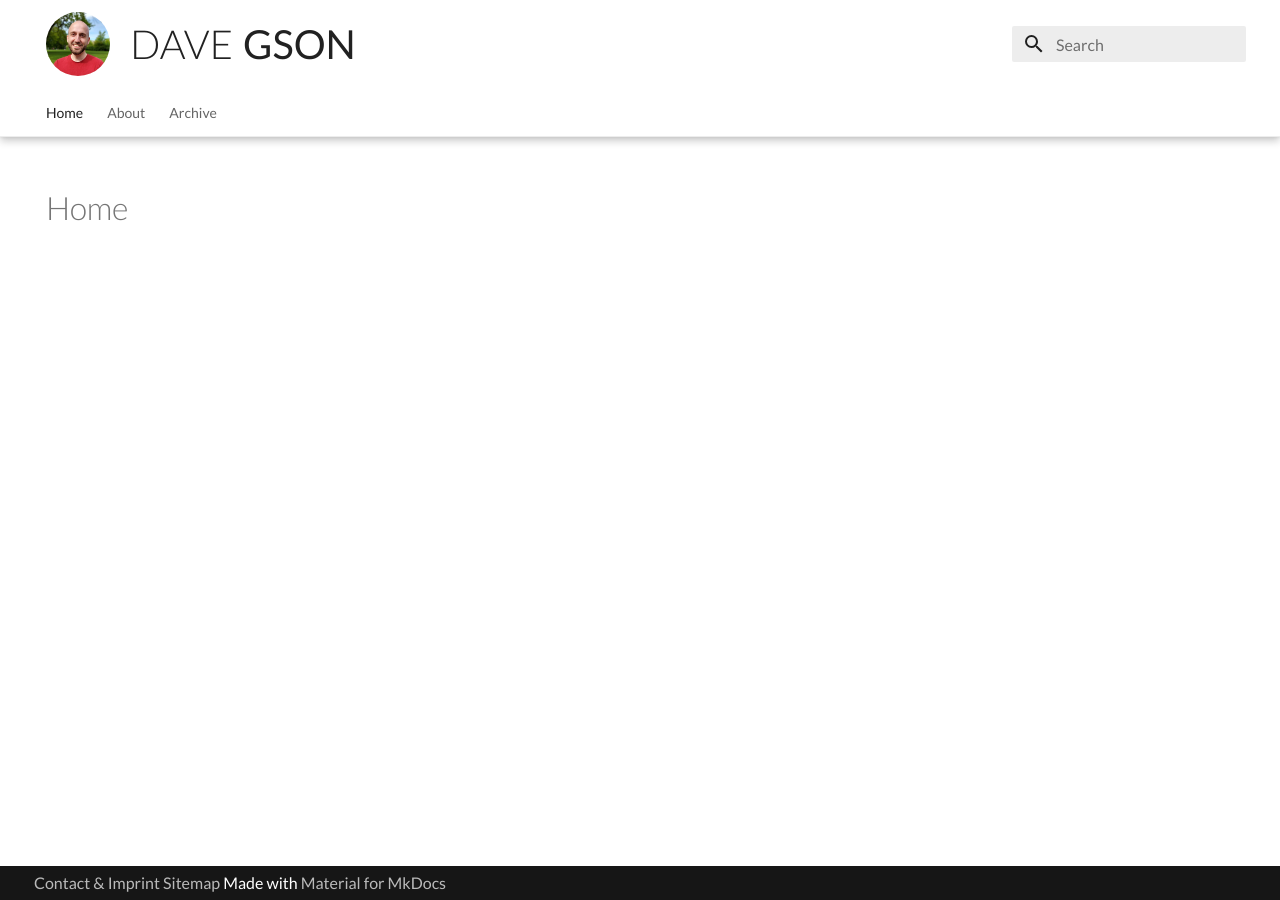
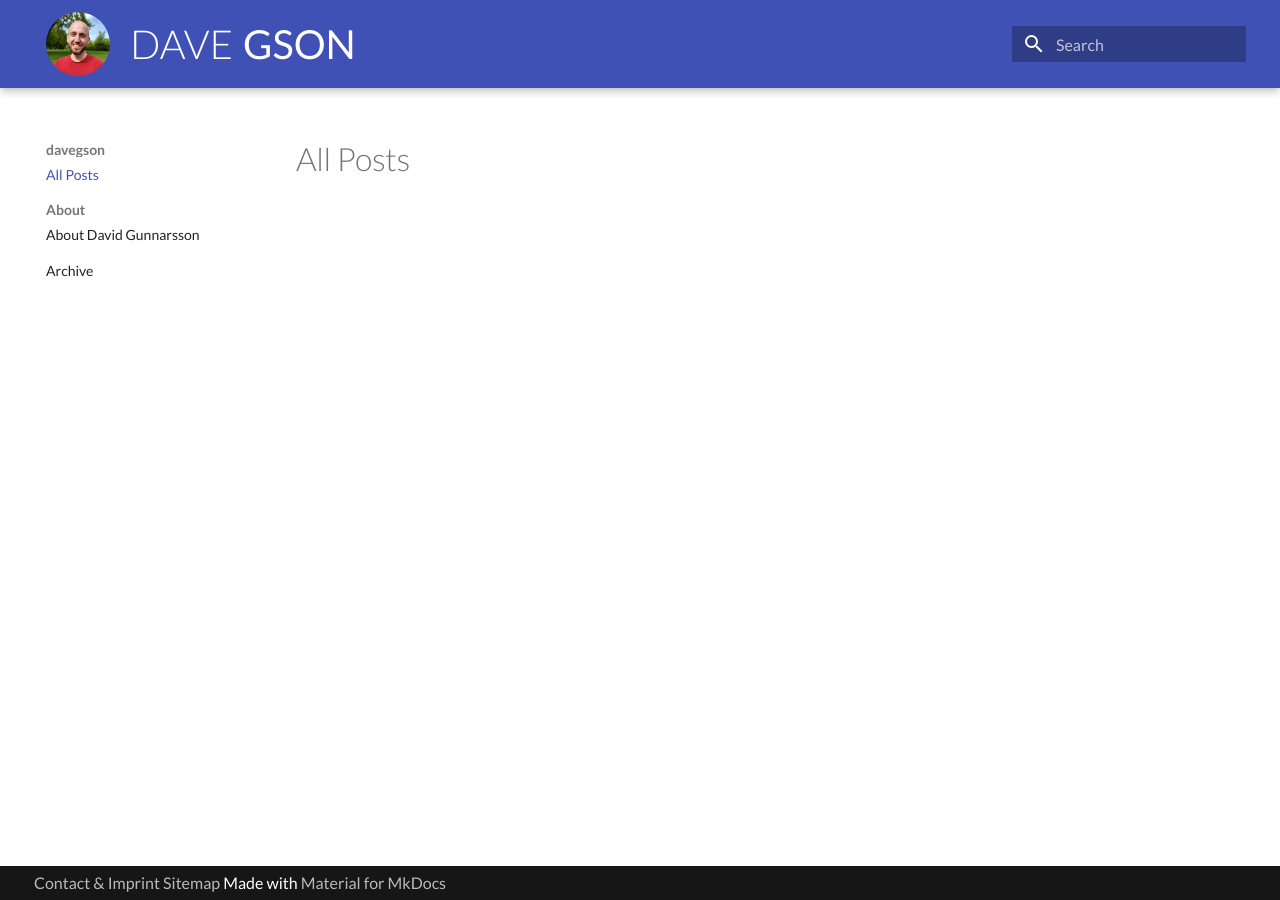
Before and after one commit to davegson/davegson.com, an MkDocs documentation site: the page built from docs/index.md, in a window 1280 px wide. Built offline with MkDocs 1.6.1 and Material for MkDocs 9.7.7, drawn with Linux system fonts in a browser that asks for light colours; plug-ins that fetch from the network failed and are left out.

Commit message:
Configure mkdocs to have a nice nav
I just want some links on the side about me and then the different blog posts areas

```diff
--- a/docs/index.md
+++ b/docs/index.md
@@ -1,7 +1,6 @@
 ---
 hide:
-  - navigation
   - toc
 ---
 
-# Home
+# All Posts
--- a/mkdocs.yml
+++ b/mkdocs.yml
@@ -2,8 +2,6 @@ site_name: davegson
 site_url: https://davegson.com
 theme:
   name: material
-  palette:
-    primary: white
   logo: /assets/img/davegson.jpg
   favicon: /assets/img/davegson.jpg
   font:
@@ -13,12 +11,9 @@ theme:
   custom_dir: overrides
   features:
     # - navigation.instant # this messed up the live verion for David with Brave, remove to quickfix, maybe reconsider in the future
-    - navigation.tabs
-    - navigation.tabs.sticky
     - navigation.top
     - navigation.tracking
     - navigation.sections
-    - navigation.path
 
 markdown_extensions:
   - attr_list
```
